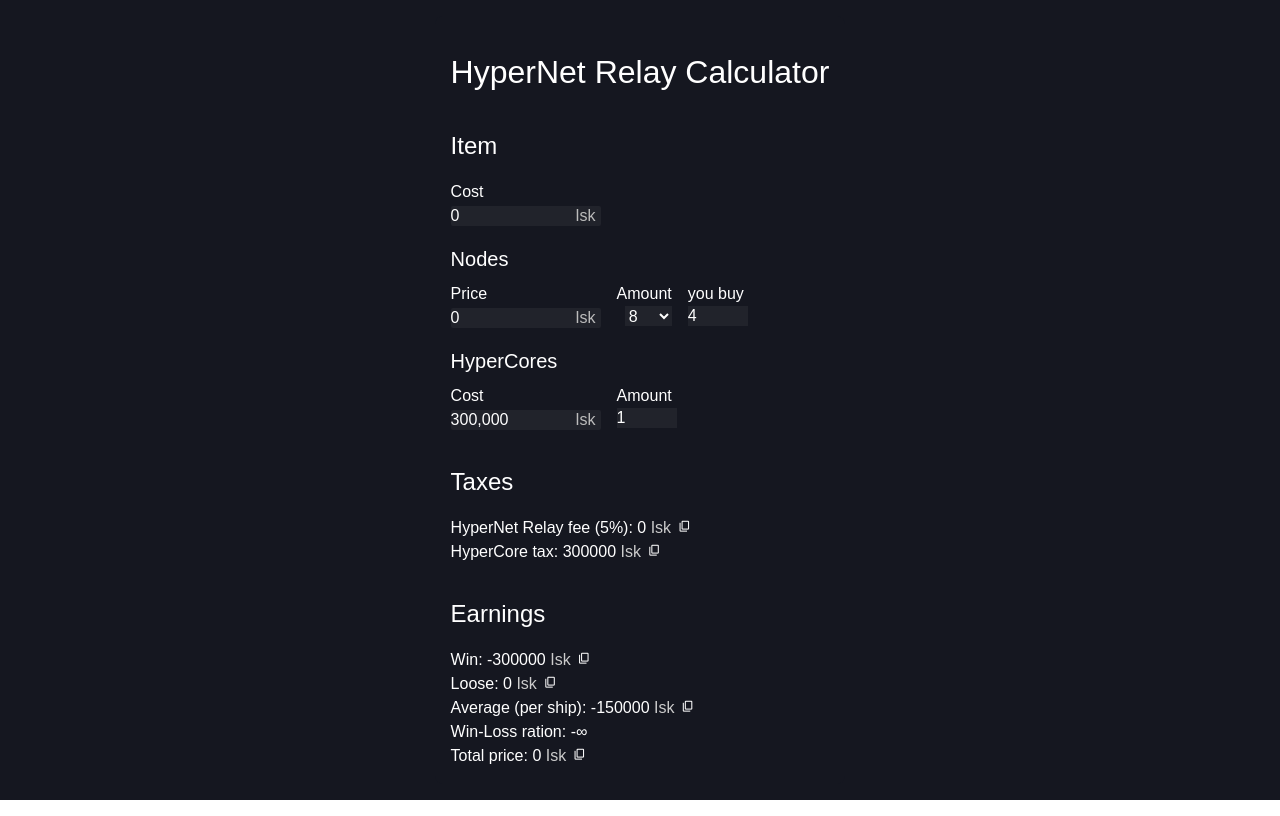
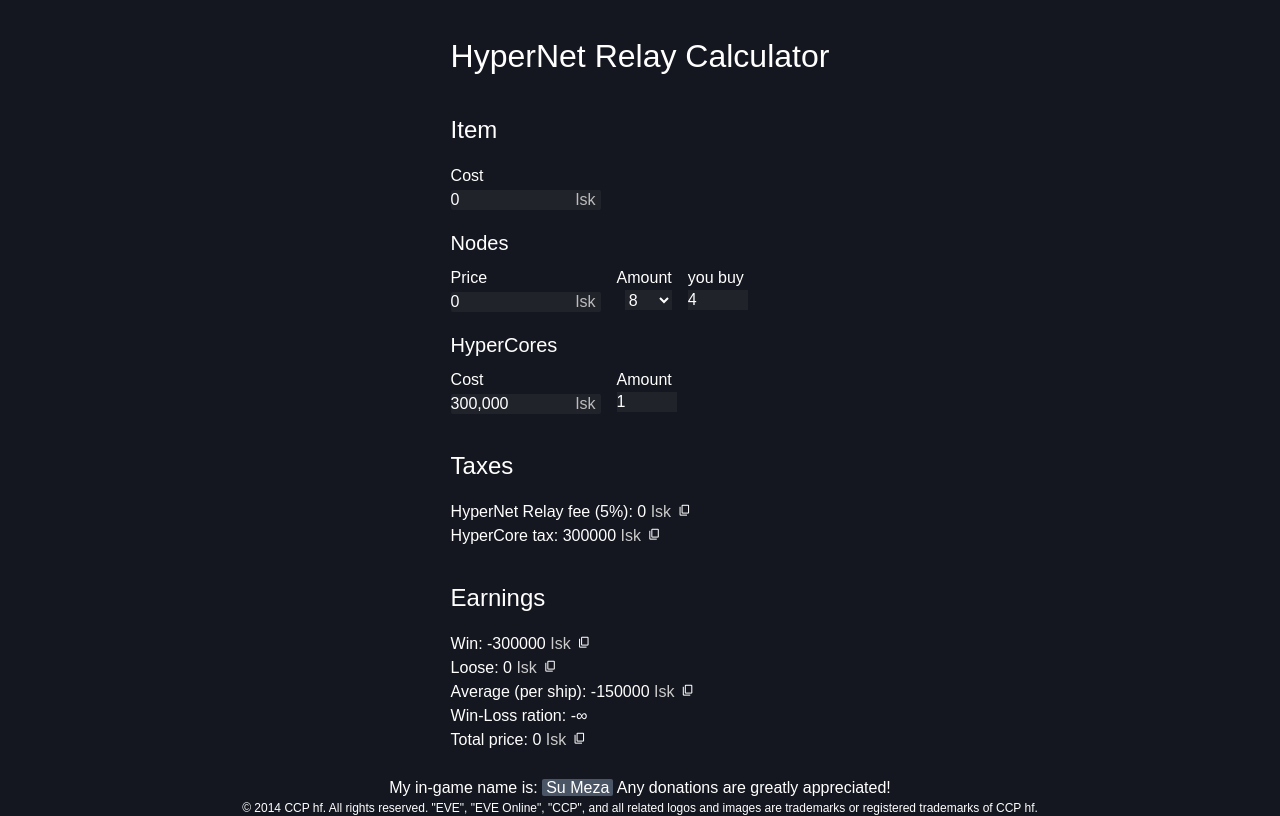
Before and after one commit to DOD-101/hypernet-relay-calculator, a SvelteKit app: page / in a window 1280 px wide. Built offline with nearby package versions, Linux system fonts and the light colour scheme; a web font is replaced by a local one.

Commit message:
feat(footer): add footer

```diff
--- a/src/routes/+layout.svelte
+++ b/src/routes/+layout.svelte
@@ -9,20 +9,31 @@
   </div>
 </main>
 
+<footer class="h-16 flex flex-col">
+  <p class="text-s self-center mt-auto">
+    My in-game name is: <span class="bg-gray-600 rounded-xs font-mono pl-1 pr-1"
+      >Su Meza</span
+    > Any donations are greatly appreciated!
+  </p>
+  <p class="text-xs self-center">
+    © 2014 CCP hf. All rights reserved. "EVE", "EVE Online", "CCP", and all
+    related logos and images are trademarks or registered trademarks of CCP hf.
+  </p>
+</footer>
+
 <style>
   :root {
     --background-color: #151720;
   }
 
+  main {
+    min-height: calc(100vh - 4rem);
+  }
+
+  footer,
+  main,
   .main-container {
     background-color: var(--background-color);
-    padding: 1rem;
-    padding-top: 0;
-    border-radius: 0.5rem;
-  }
-
-  main {
-    background-color: var(--background-color);
-    min-height: 100vh;
+    color: white;
   }
 </style>
```
